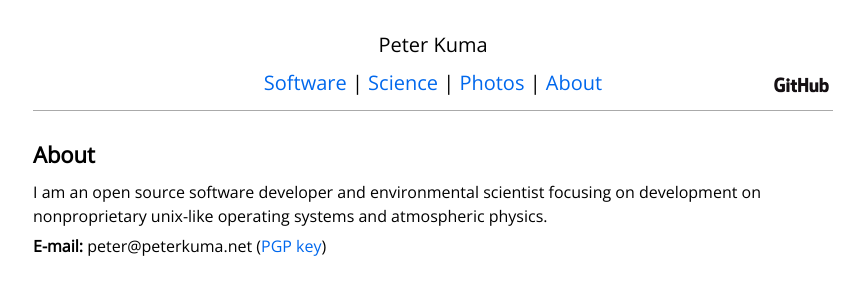
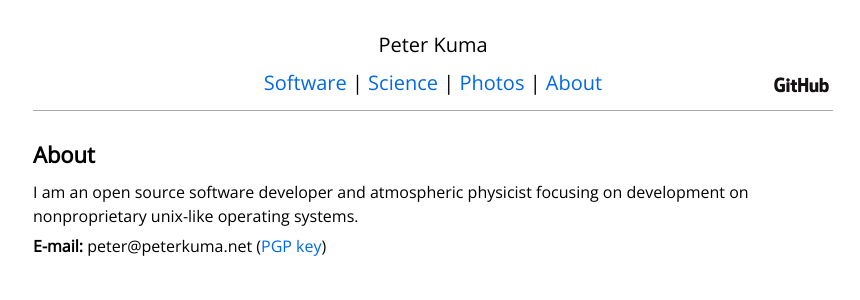
Before and after one commit to peterkuma/peterkuma.net, a Jekyll site: the page built from about/index.md, in a window 1280 px wide. Shown: the top 300 px of the page, without its empty margins (207-1067 px from the left). Built offline with Jekyll 4.4.1, drawn with Linux system fonts in a browser that asks for light colours.

Commit message:
Add about page

```diff
--- a/about/index.md
+++ b/about/index.md
@@ -5,8 +5,7 @@ layout: default
 
 # About
 
-I am an open source software developer and environmental scientist focusing on
-development on nonproprietary unix-like operating systems and atmospheric
-physics.
+I am an open source software developer and atmospheric physicist focusing on
+development on nonproprietary unix-like operating systems.
 
 **E-mail:** peter<span>&#x0040;</span>peterkuma.net ([PGP key](/pgp/peterkuma.asc))
```
